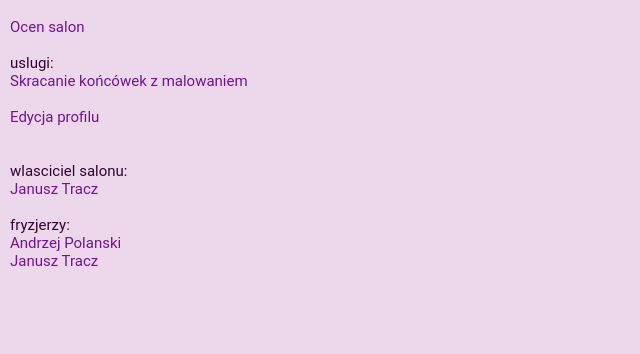
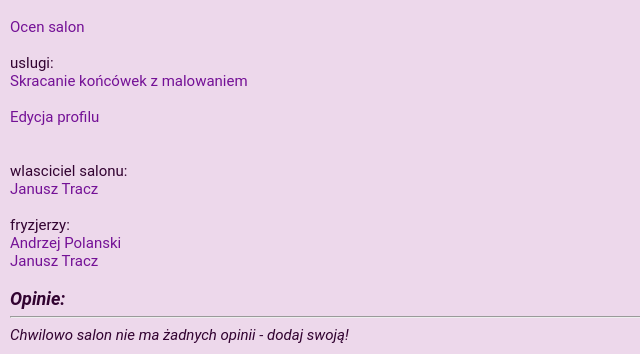
Before and after one commit to lukasenko990/Ocen-Fryzjera, a Django app: page /pokaz_salon/2/ in a window 1280 px wide. Shown: the part 594-948 px from the top of the page, without its empty margins (0-640 px from the left). Before the commit the page ends 860 px from the top, so only its background shows below. Run offline with Django 3.2, Linux system fonts and the light colour scheme; data comes from the database, SQL or seed files in the repository; both versions use the stored data as it was after the commit; some libraries are stand-ins or nearby versions.

Commit message:
Add displaying opinions

```diff
--- /dev/null
+++ b/Project_files/main/static/ocen_fryzjera/expander.js
@@ -0,0 +1,23 @@
+function expand()
+{
+    var elements=document.getElementsByClassName("hidden");
+    var i;
+    for(i=0; i<elements.length; i++)
+    {
+        elements[i].style.display="inline";
+    }
+    document.getElementById('expandUtility').innerHTML="Zwiń&nbsp;listę&nbsp;opinii"
+    document.getElementById('expandUtility').href="javascript:collapse()"
+}
+
+function collapse()
+{
+    var elements=document.getElementsByClassName("hidden");
+    var i;
+    for(i=0; i<elements.length; i++)
+    {
+        elements[i].style.display="none";
+    }
+    document.getElementById('expandUtility').innerHTML="Pokaż&nbsp;więcej"
+    document.getElementById('expandUtility').href="javascript:expand()"
+}
--- a/Project_files/main/static/ocen_fryzjera/style.css
+++ b/Project_files/main/static/ocen_fryzjera/style.css
@@ -38,6 +38,55 @@ div.main_part
         padding:        10px 10px;
 }
 
+div.finetheme1
+{
+		padding-top:		5px;
+		padding-bottom:		5px;
+        background-color:	#c8b6c6;
+}
+
+div.finetheme2
+{
+		padding-top:		5px;
+		padding-bottom:		5px;
+		background-color:	#baaab9;
+}
+
+div.nothing
+{
+		font-style:		italic;
+}
+
+div.bigger
+{
+		font-size:		18px;
+		font-weight:	bold;
+		font-style:		italic;
+}
+
+div.name
+{
+		padding-left:	6px;
+		padding-right:	6px;
+}
+
+div.description
+{
+		padding-left:	15px;
+		padding-right:	15px;
+}
+
+span.name
+{
+        font-weight:    bold;
+        font-style:     italic;
+}
+
+span.hidden
+{
+        display:        none;
+}
+
 span.heading
 {
         font-weight:    bold;
--- a/Project_files/main/templates/main/base.html
+++ b/Project_files/main/templates/main/base.html
@@ -3,6 +3,7 @@
 <head>
         <meta charset="UTF-8">
         {% load static %}
+        <script type="text/javascript" src="{% static 'ocen_fryzjera/expander.js' %}"></script>
         <link rel="stylesheet" href="{% static 'ocen_fryzjera/style.css' %}" type="text/css">
         <title>Oceń Fryzjera</title>
 </head>
--- a/Project_files/main/templates/main/pokaz_salon.html
+++ b/Project_files/main/templates/main/pokaz_salon.html
@@ -1,6 +1,8 @@
 {% extends 'main/base.html' %}
 
 {% block content %}
+
+<link rel="stylesheet" href="https://cdnjs.cloudflare.com/ajax/libs/font-awesome/4.7.0/css/font-awesome.min.css">
 
 <div><span class="heading">Nazwa:</span> {{salon.nazwa}}</div>
 <div><span class="heading">NIP:</span> {{salon.NIP}}</div>
@@ -31,5 +33,43 @@ wlasciciel salonu:<br> <a href="{% url 'pokaz_fryzjera' wlasciciel.id %}">{{ wla
 
 {% endfor %}
 
+<br>
+<div class="bigger">Opinie:</div>
+<hr>
+
+{% load times %}
+{% for ocena in oceny %}
+
+    {% spaceless %}
+    {% if forloop.counter0 >= 5 %}
+        <span class="hidden">
+    {% endif %}
+    <div class="{% cycle 'finetheme1' 'finetheme2' %}">
+    <div class="name"><span class="name">{{ ocena.klient.imie }}&nbsp;{{ ocena.klient.nazwisko }}</span>&nbsp;({{ ocena.klient.user }})&nbsp;
+    {% for x in ocena.liczba_gwiazdek|times %}
+    <span class="fa fa-star" style="color: orange"></span>
+    {% endfor %}
+    {% for x in ocena.liczba_gwiazdek|distractfiveabs|times %}
+    <span class="fa fa-star"></span>
+    {% endfor %}
+    </div>
+    <br>
+    <div class="description">{{ ocena.tresc }}</div>
+    </div>
+    {% if forloop.counter0 >= 5 %}
+        </span>
+    {% endif %}
+	{% endspaceless %}
+
+{% empty %}
+
+	<div class="nothing">Chwilowo salon nie ma żadnych opinii - dodaj swoją!</div>
+
+{% endfor %}
+
+{% if oceny|length >= 5 %}
+    <hr>
+    <a id="expandUtility" href="javascript:expand()">Pokaż&nbsp;więcej</a>
+{% endif %}
 
 {% endblock %}
--- a/Project_files/main/views.py
+++ b/Project_files/main/views.py
@@ -119,7 +119,6 @@ def home(request):
 
     return render(request, 'main/home.html', context)
 
-
 def pokaz_salon(request, id):
     salon = get_object_or_404(Salon, id=id)
     fryzjerzy = salon.fryzjer.all()
@@ -131,12 +130,14 @@ def pokaz_salon(request, id):
                             "", \
                             salon.miasto, \
                             "")
+    oceny = Ocena.objects.all().filter(salon=salon)
     context = {
         'salon': salon,
         'fryzjerzy': fryzjerzy,
         'wlasciciel': wlasciciel,
         'uslugi': uslugi,
-        'mapObject': mapObject
+        'mapObject': mapObject,
+        'oceny': oceny
     }
 
     return render(request, 'main/pokaz_salon.html', context)
```
Also changed, not shown: Project_files/main/templatetags/times.py (added, +13 -0 lines), Project_files/db.sqlite3, Project_files/main/templatetags/__init__.py (added).
